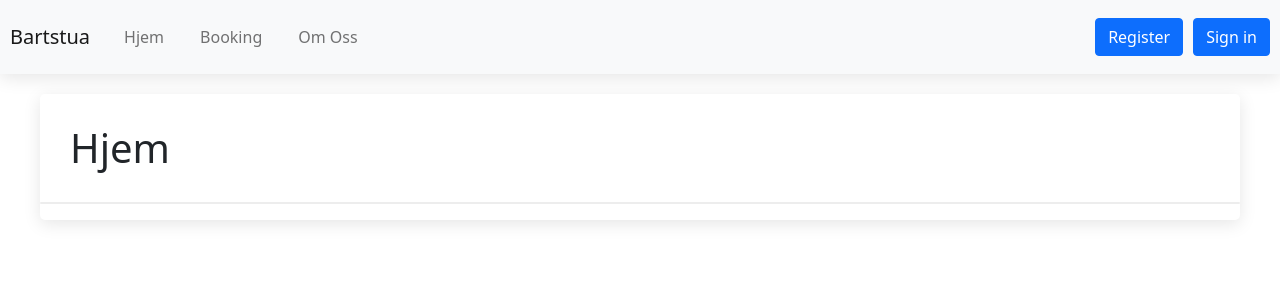
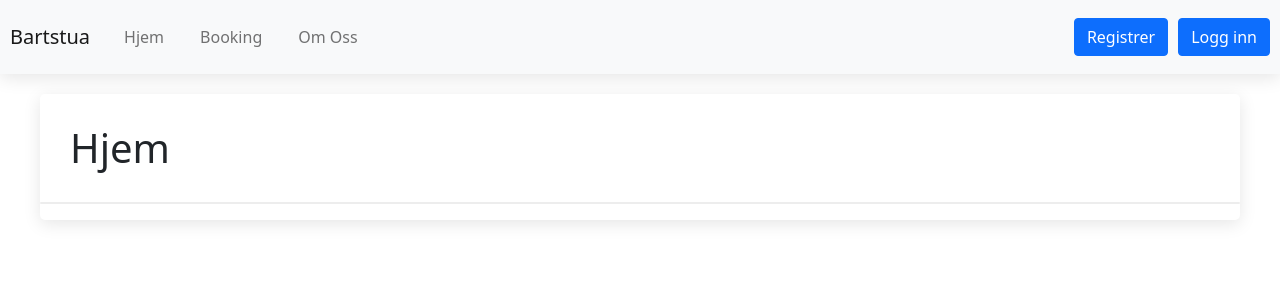
Before and after one commit to Garasje-folka/bartstua, a React (Create React App) app: page / in a window 1280 px wide. Shown: the top 300 px of the page. Built offline with nearby package versions, Linux system fonts and the light colour scheme; no server answers.

Commit message:
Wrapped notification in styled components (#16)

```diff
--- a/src/components/header/header.tsx
+++ b/src/components/header/header.tsx
@@ -50,16 +50,16 @@ const Header = () => {
 
   const signOutButton: React.ReactNode = (
     <Button icon={SignOutIcon} onClick={handleSignOut}>
-      Sign out
+      Logg ut
     </Button>
   );
 
   const signInButton: React.ReactNode = (
-    <SignInButton onClick={() => history.push(SIGNIN)}>Sign in</SignInButton>
+    <SignInButton onClick={() => history.push(SIGNIN)}>Logg inn</SignInButton>
   );
 
   const registerButton: React.ReactNode = (
-    <Button onClick={() => history.push(REGISTER)}>Register</Button>
+    <Button onClick={() => history.push(REGISTER)}>Registrer</Button>
   );
 
   return (
--- a/src/components/notification/index.ts
+++ b/src/components/notification/index.ts
@@ -1 +1,2 @@
 export * from "./notification";
+export * from "./notification.styled";
--- /dev/null
+++ b/src/components/notification/notification.styled.ts
@@ -0,0 +1,6 @@
+import { Alert } from "react-bootstrap";
+import styled from "styled-components";
+
+export const NotificationContainer = styled(Alert)``;
+export const NotificationHeading = styled(Alert.Heading)``;
+export const NotificationText = styled.p``;
--- a/src/components/notification/notification.tsx
+++ b/src/components/notification/notification.tsx
@@ -1,7 +1,10 @@
-import { Alert } from "react-bootstrap";
+import {
+  NotificationContainer,
+  NotificationHeading,
+  NotificationText,
+} from "./";
 
 interface NotificationProps {
-  title?: string;
   children?: string;
   className?: string;
   type: NotificationType;
@@ -15,14 +18,13 @@ enum NotificationType {
 
 const Notification: React.FC<NotificationProps> = (props) => {
   const { children, type, heading } = props;
-
   return (
     <>
       {(heading || children) && (
-        <Alert variant={type}>
-          <Alert.Heading>{heading}</Alert.Heading>
-          <p>{children}</p>
-        </Alert>
+        <NotificationContainer variant={type}>
+          <NotificationHeading>{heading}</NotificationHeading>
+          <NotificationText>{children}</NotificationText>
+        </NotificationContainer>
       )}
     </>
   );
```
